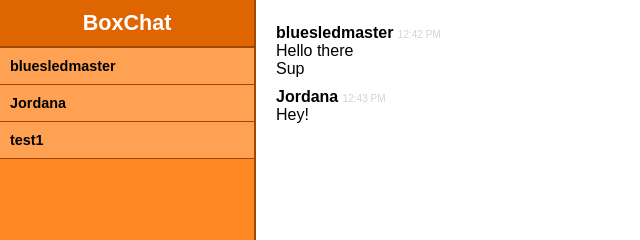
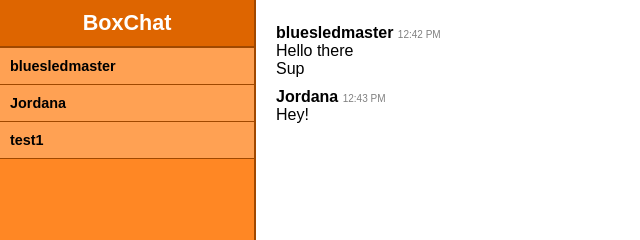
Before and after one commit to patgrasso/boxchat, a website with bundled scripts: page views/index.html in a window 1280 px wide. Shown: the top 240 px of the page, 0-640 px from the left. Built offline with nearby package versions, Linux system fonts and the light colour scheme; no server answers; files whose address does not match are found by name.

Commit message:
Change timestamp font color to enhance visibilty

```diff
--- a/views/css/indexstyle.css
+++ b/views/css/indexstyle.css
@@ -136,7 +136,7 @@ section {
 
 .messageTime {
 	font-size: 10px;
-	color: lightgray;
+	color: gray;
 }
 
 #messages > li > p {
```
